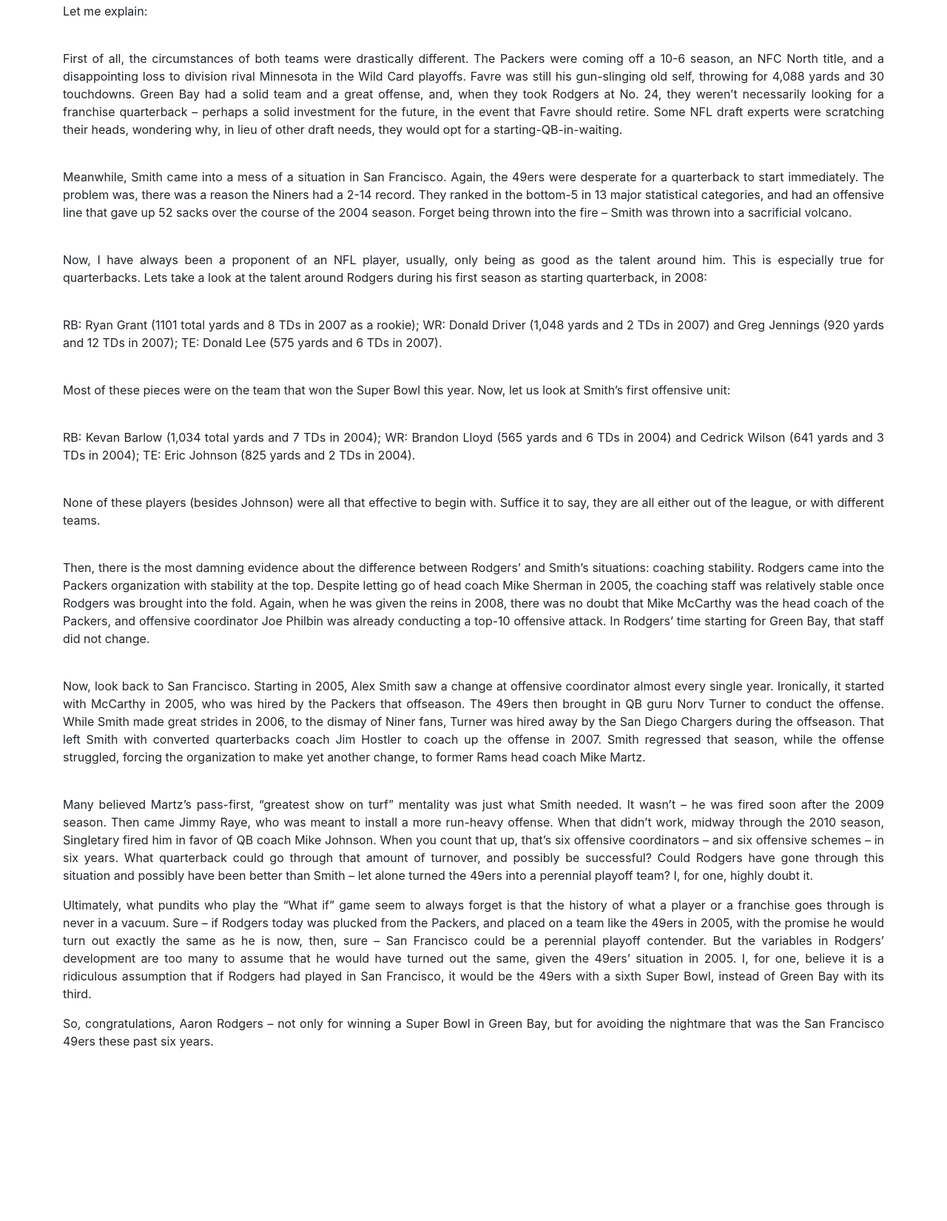
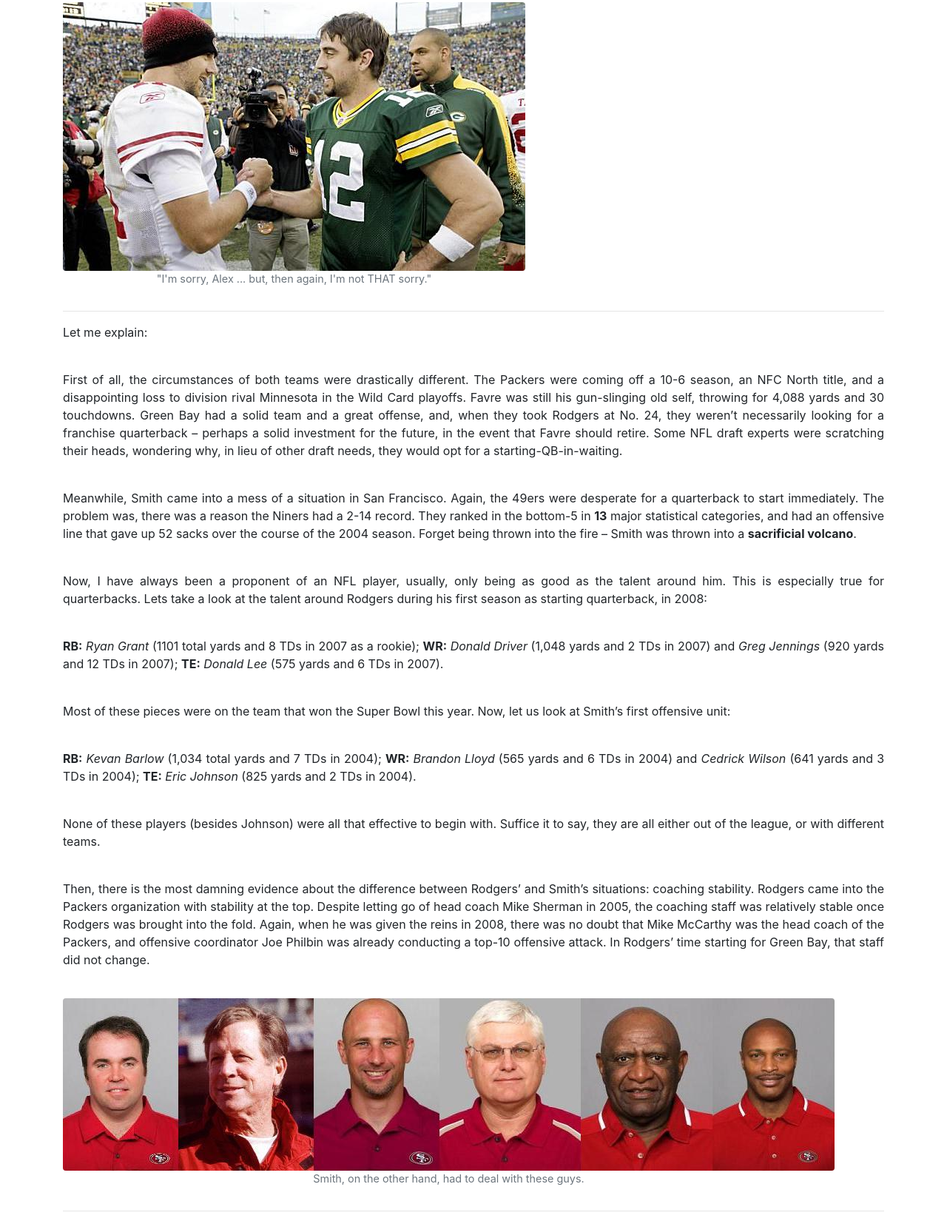
Before and after one commit to kingbrs49/MachoSportsReport, a plain HTML site: page public/html/articles/article-2011-02-07.html in a window 1280 px wide. Shown: the part 908-2558 px from the top of the page at 74% size. Before the commit the page ends 2343 px from the top, so only its background shows below. Drawn offline with nearby package versions, Linux system fonts and the light colour scheme.

Commit message:
added photos to 2011-02-07 article and made minor changes

```diff
--- a/public/html/articles/article-2011-02-07.html
+++ b/public/html/articles/article-2011-02-07.html
@@ -4,6 +4,7 @@
 <head>
     <meta charset="UTF-8">
     <meta name="viewport" content="width=device-width, initial-scale=1.0">
+    <script src="https://ajax.googleapis.com/ajax/libs/jquery/3.5.1/jquery.min.js"></script>
     <link rel="stylesheet" href="https://stackpath.bootstrapcdn.com/bootstrap/4.5.0/css/bootstrap.min.css"
         integrity="sha384-9aIt2nRpC12Uk9gS9baDl411NQApFmC26EwAOH8WgZl5MYYxFfc+NcPb1dKGj7Sk" crossorigin="anonymous">
     <link rel="stylesheet" href="../../styles/styles.css">
@@ -65,6 +66,13 @@
                 different</a>, I don’t think so.
         </p>
         <br>
+        <figure class="figure">
+            <img src="../../img/2011-02-07-001.jpg" class="rounded mx-auto d-block">
+            <figcaption class="figure-caption text-center">
+                "I'm sorry, Alex ... but, then again, I'm not THAT sorry."
+            </figcaption>
+        </figure>
+        <hr>
         <p>
             Let me explain:
         </p>
@@ -82,9 +90,9 @@
         <p>
             Meanwhile, Smith came into a mess of a situation in San Francisco. Again, the 49ers were desperate for a
             quarterback to start immediately. The problem was, there was a reason the Niners had a 2-14 record. They
-            ranked in the bottom-5 in 13 major statistical categories, and had an offensive line that gave up 52 sacks
-            over the course of the 2004 season. Forget being thrown into the fire – Smith was thrown into a sacrificial
-            volcano.
+            ranked in the bottom-5 in <b>13</b> major statistical categories, and had an offensive line that gave up 52 sacks
+            over the course of the 2004 season. Forget being thrown into the fire – Smith was thrown into a <b>sacrificial
+            volcano</b>.
         </p>
         <br>
         <p>
@@ -94,8 +102,8 @@
         </p>
         <br>
         <p>
-            RB: Ryan Grant (1101 total yards and 8 TDs in 2007 as a rookie); WR: Donald Driver (1,048 yards and 2 TDs in
-            2007) and Greg Jennings (920 yards and 12 TDs in 2007); TE: Donald Lee (575 yards and 6 TDs in 2007).
+            <b>RB:</b> <i>Ryan Grant</i> (1101 total yards and 8 TDs in 2007 as a rookie); <b>WR:</b> <i>Donald Driver</i> (1,048 yards and 2 TDs in
+            2007) and <i>Greg Jennings</i> (920 yards and 12 TDs in 2007); <b>TE:</b> <i>Donald Lee</i> (575 yards and 6 TDs in 2007).
         </p>
         <br>
         <p>
@@ -104,8 +112,8 @@
         </p>
         <br>
         <p>
-            RB: Kevan Barlow (1,034 total yards and 7 TDs in 2004); WR: Brandon Lloyd (565 yards and 6 TDs in 2004) and
-            Cedrick Wilson (641 yards and 3 TDs in 2004); TE: Eric Johnson (825 yards and 2 TDs in 2004).
+            <b>RB:</b> <i>Kevan Barlow</i> (1,034 total yards and 7 TDs in 2004); <b>WR:</b> <i>Brandon Lloyd</i> (565 yards and 6 TDs in 2004) and
+            <i>Cedrick Wilson</i> (641 yards and 3 TDs in 2004); <b>TE:</b> <i>Eric Johnson</i> (825 yards and 2 TDs in 2004).
         </p>
         <br>
         <p>
@@ -122,6 +130,13 @@
             attack. In Rodgers’ time starting for Green Bay, that staff did not change.
         </p>
         <br>
+        <figure class="figure">
+            <img src="../../img/2011-02-07-002.jpg" class="rounded mx-auto d-block">
+            <figcaption class="figure-caption text-center">
+                Smith, on the other hand, had to deal with these guys.
+            </figcaption>
+        </figure>
+        <hr>
         <p>
             Now, look back to San Francisco. Starting in 2005, Alex Smith saw a change at offensive coordinator almost
             every single year. Ironically, it started with McCarthy in 2005, who was hired by the Packers that
@@ -156,6 +171,8 @@
             So, congratulations, Aaron Rodgers – not only for winning a Super Bowl in Green Bay, but for avoiding the
             nightmare that was the San Francisco 49ers these past six years.
         </p>
+        <br>
+        <hr>
     </div>
 
     <script src="https://code.jquery.com/jquery-3.5.1.slim.min.js"
```
Also changed, not shown: public/html/articles/article-2015-09-03.html (+37 -0 lines), public/html/articles/article-2015-12-25.html (+1 -0 lines), public/img/2011-02-07-001.jpg (added), public/img/2011-02-07-002.jpg (added).
